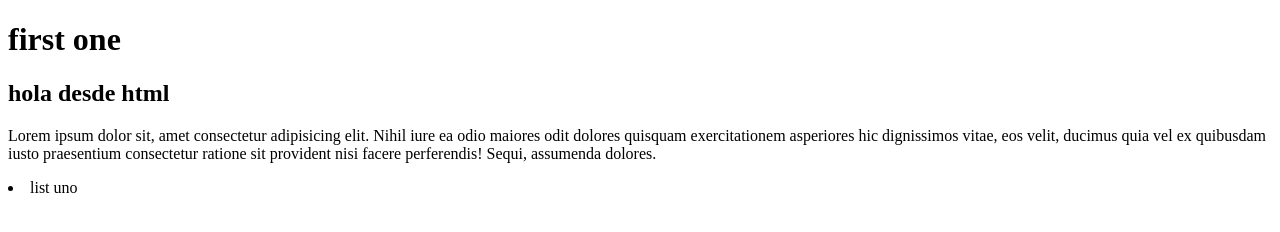
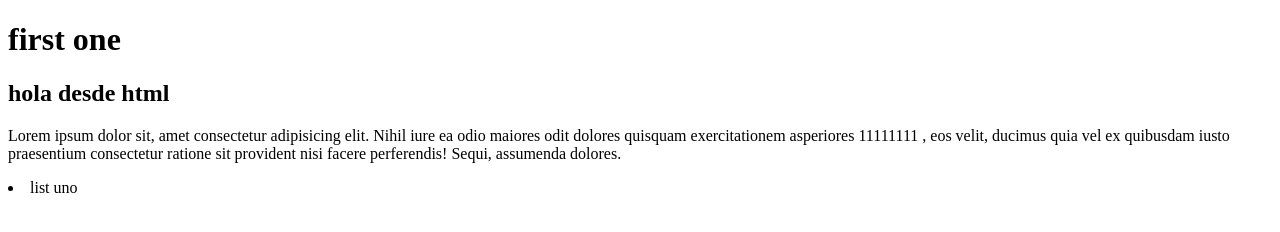
Before and after one commit to darckalias/TestGit, a plain HTML site: page index.html in a window 1280 px wide. Drawn offline with Linux system fonts and the light colour scheme.

Commit message:
agregar unos en el parrafo

```diff
--- a/index.html
+++ b/index.html
@@ -7,7 +7,7 @@
   <body>
     <h1>first one</h1>
     <h2>hola desde html</h2>
-    <p>Lorem ipsum dolor sit, amet consectetur adipisicing elit. Nihil iure ea odio maiores odit dolores quisquam exercitationem asperiores hic dignissimos vitae, eos velit, ducimus quia vel ex quibusdam iusto praesentium consectetur ratione sit provident nisi facere perferendis! Sequi, assumenda dolores.</p>
+    <p>Lorem ipsum dolor sit, amet consectetur adipisicing elit. Nihil iure ea odio maiores odit dolores quisquam exercitationem asperiores 11111111 , eos velit, ducimus quia vel ex quibusdam iusto praesentium consectetur ratione sit provident nisi facere perferendis! Sequi, assumenda dolores.</p>
 
     <li>list uno</li>
   </body>
```
